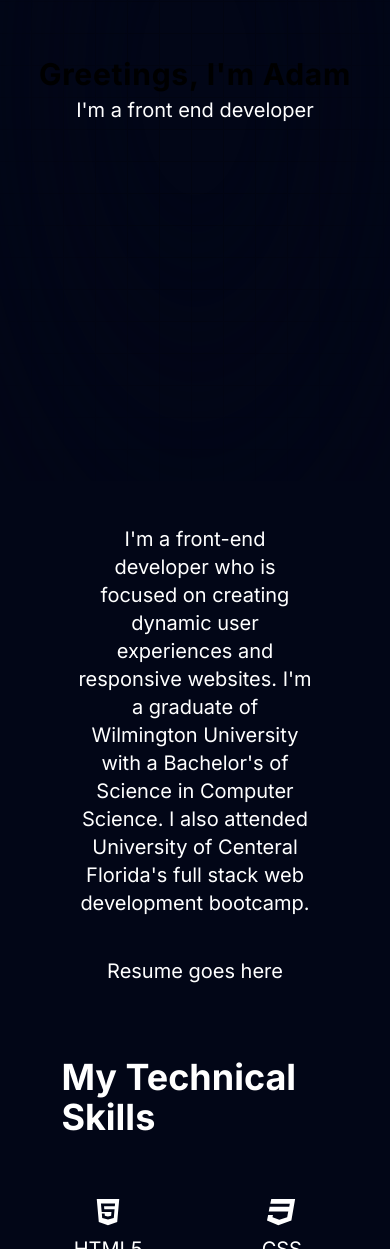
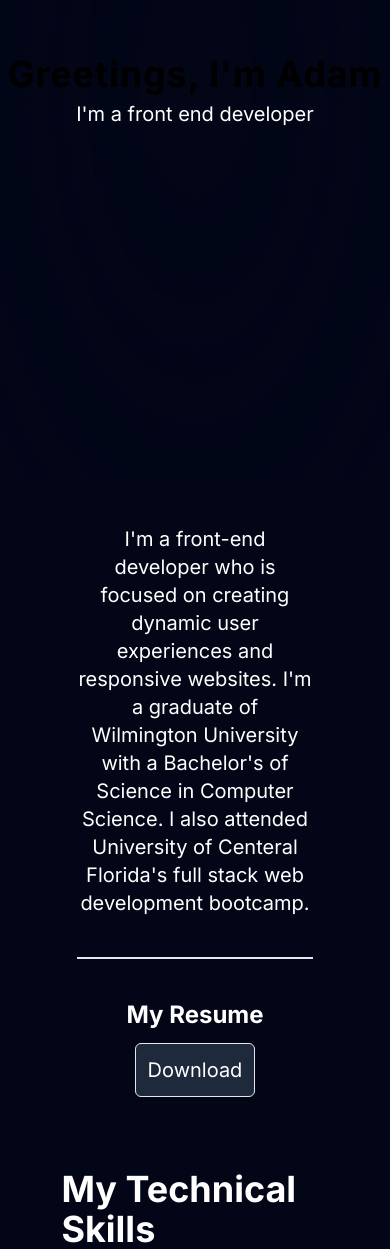
Before and after one commit to adamalcantara/adam_portfolio_2024, a Next.js app: page / in a window 390 px wide. Shown: the part 319-1568 px from the top of the page. Built offline with nearby package versions, Linux system fonts and the light colour scheme.

Commit message:
Button styled

```diff
--- a/app/globals.css
+++ b/app/globals.css
@@ -1,3 +1,7 @@
 @tailwind base;
 @tailwind components;
 @tailwind utilities;
+
+body {
+    background-color: #020617;
+}
--- a/components/About.tsx
+++ b/components/About.tsx
@@ -1,15 +1,15 @@
 import React from 'react'
-import { FaReact } from "react-icons/fa";
 
 const About = () => {
   return (
     <div className='flex justify-center bg-slate-950 p-7'>
         <div className='flex md:flex-col md:items-center md:text-center text-xl text-white w-4/5 p-4'>
             {/* Left div */}
-            <div className='w-1/2 md:w-full mr-20 md:mr-0'>I&apos;m a front-end developer who is focused on creating dynamic user experiences and responsive websites. I&apos;m a graduate of Wilmington University with a Bachelor's of Science in Computer Science. I also attended University of Centeral Florida&apos;s full stack web development bootcamp.</div>
+            <div className='w-1/2 md:w-full pr-20 md:pr-0'>I&apos;m a front-end developer who is focused on creating dynamic user experiences and responsive websites. I&apos;m a graduate of Wilmington University with a Bachelor's of Science in Computer Science. I also attended University of Centeral Florida&apos;s full stack web development bootcamp.</div>
             {/* right div */}
-            <div className='flex flex-col w-1/2 md:w-full md:mt-10'>
-                Resume goes here
+            <div className='flex flex-col justify-center items-center w-1/2 md:w-full md:mt-10 border-l-2 md:border-l-0 md:border-t-2'>
+                <p className='md:mt-10 font-bold text-2xl'>My Resume</p>
+                <a href="" target='_blank' className='p-3 mt-3 bg-slate-800 hover:bg-slate-600 rounded-md border border-white/[0/1]'>Download</a>
             </div>
         </div>
     </div>
--- a/components/Hero.tsx
+++ b/components/Hero.tsx
@@ -10,7 +10,7 @@ const Hero = () => {
       {/* Div for text */}
       <div className='flex flex-col z-20 text-white pl-20 sm:text-center sm:w-full sm:pl-0'>
         <TextGenerateEffect
-            className='text-7xl lg:text-6xl md:text-5xl sm:text-3xl'
+            className='text-7xl lg:text-6xl md:text-5xl sm:text-4xl'
             words="Greetings, I'm Adam"
         />
         <p className='text-3xl md:text-2xl sm:text-xl'>I'm a front end developer</p>
--- a/package.json
+++ b/package.json
@@ -9,12 +9,15 @@
     "lint": "next lint"
   },
   "dependencies": {
+    "@tabler/icons-react": "^3.5.0",
     "clsx": "^2.1.1",
     "framer-motion": "^11.2.10",
+    "icons-react": "^3.7.1",
     "mini-svg-data-uri": "^1.4.4",
     "next": "14.2.3",
     "react": "^18",
     "react-dom": "^18",
+    "react-element-to-jsx-string": "^15.0.0",
     "react-icons": "^5.2.1",
     "simplex-noise": "^4.0.1",
     "tailwind-merge": "^2.3.0",
```
Also changed, not shown: 2 other files (tests, documents, lock files or other folders).
